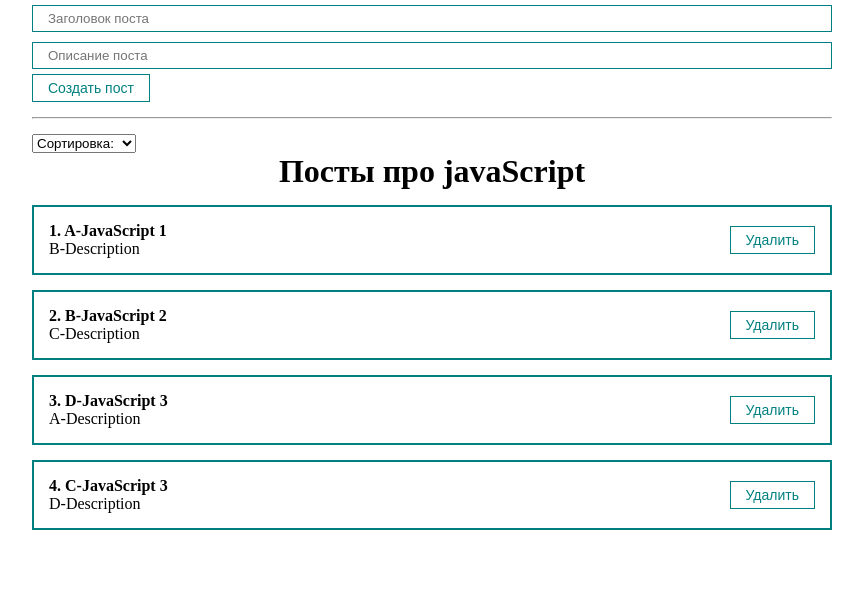
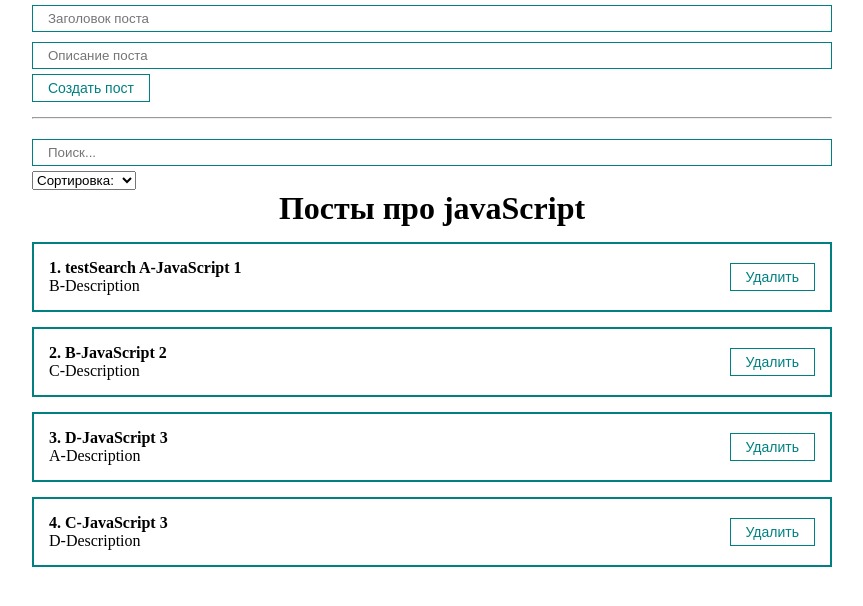
Before and after one commit to weboson/-react-course-UlbiTV, a React (Create React App) app: page / in a window 1280 px wide. Shown: the top 606 px of the page, without its empty margins (208-1071 px from the left). Built offline with nearby package versions, Linux system fonts and the light colour scheme.

Commit message:
Functional Search (My solution) with a problem.

```diff
--- a/src/App.js
+++ b/src/App.js
@@ -2,24 +2,28 @@ import React from 'react';
 import {useState} from 'react';
 import PostForm from './components/PostForm';
 import PostList from './components/PostList';
+import MyInput from './components/UI/input/MyInput';
 import MySelect from './components/UI/select/MySelect';
 import './styles/App.css';
 
-//! SELECT
-// ! Сложноватый момент (select). Таймкод “1:08:48”: https://youtu.be/GNrdg3PzpJQ?t=4128
+
+//! мое решение функции Search, но проблемой, которую озвучил автор “1:13:06”: https://youtu.be/GNrdg3PzpJQ?t=4386
+// Проблема: чтобы вернуть список постов в исходного сосотояние, придется ОБНОВИТЬ  старницу
+
 function App() {
 //состояние в котором, объект с ключами / значениями, котороые ПО-УМОЛЧАНИЮ (чтобы отобразить пример списка постов)
   const [posts, setPosts] = useState([
     // значение(я) массива posts по-умолчанию
-    {id: 1, title: 'A-JavaScript 1', body: 'B-Description'},
+    {id: 1, title: 'testSearch A-JavaScript 1', body: 'B-Description'},
     {id: 2, title: 'B-JavaScript 2', body: 'C-Description'},
     {id: 3, title: 'D-JavaScript 3', body: 'A-Description'},
     {id: 4, title: 'C-JavaScript 3', body: 'D-Description'},
   ])
 
-//! состояние для сортировки (select)
+//2 состояние для сортировки (MySelect) (запоминать для ренедера текущего выбора)
 const [selectedSort, setSelectedSort] = useState('');
-
+//!3 состояние для поиска (Myinput) (текущее значение )
+const [searchQuery, setSearchQuery] = useState('')
 
 // обработчик (тема "подъем состояния")
 const createPost = (newPost) => {
@@ -32,7 +36,7 @@ const removePost = (post) => {
   setPosts(posts.filter((item) => item.id !== post.id))
 }
 
-//! сортировака массива постов (MySelect)
+// сортировка массива постов (MySelect)
 const sortPosts = (sort) => {
   setSelectedSort(sort) // текущий выбор (По названию/По описанию)
   // console.log(sort)
@@ -41,13 +45,28 @@ const sortPosts = (sort) => {
   //чтобы отсортеровать строки используем JS-встроенный метод: https://learn.javascript.ru/array-methods#sort-fn
   setPosts([...posts].sort((a, b) => a[sort].localeCompare(b[sort]) ))
 }
+
+//! Поиск (MyInput)
+const searchPost = (search) => {
+  //console.log(search);
+  setSearchQuery(search)
+  // фильтруем массив постов по поиску подСТРОКИ в каждом элементе
+  setPosts(posts.filter((item) => item.title.includes(search)));
+}
+
   return (
     <div className="App">
       <PostForm create={createPost}/>
       {/* style={} - это локальные стили */}
       <hr style={{margin: '15px 0'}}/>
       <div>
-        {/*//! MySelect.jsx */}
+        {/*//! ПОИСК */}
+        {/*  переиспользуя компонент MyInput */}
+        <MyInput
+          value={searchQuery}
+          placeholder="Поиск..."
+          onChange={(event) => {searchPost(event.target.value)}}
+        />
         <MySelect
           value= {selectedSort}
           onChange={sortPosts}
--- a/src/components/UI/select/MySelect.jsx
+++ b/src/components/UI/select/MySelect.jsx
@@ -2,7 +2,6 @@ import React from 'react';
 
 // в option, чтобы она была не активна, прописываем атрибут "disabled", либо disabled={true} - без разницы
 // также для option нужны ключи key={options.value}
-//! onChange - обработчик
 const MySelect = ({options, defaultValue, value, onChange}) => {
     return (
         <select
```
